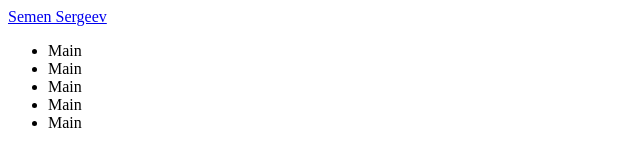
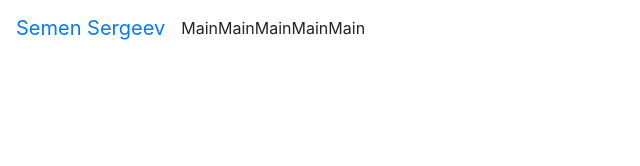
Before and after one commit to fqrmix/fqrmixphoto, a plain HTML site: page index.html in a window 1280 px wide. Shown: the whole page, without its empty margins (0-640 px from the left). Drawn offline with Linux system fonts and the light colour scheme.

Commit message:
minor fix

```diff
--- a/index.html
+++ b/index.html
@@ -5,7 +5,7 @@
     <title>Semen Sergeev</title>
 
     <link href="style.css" rel="stylesheet" type="text/css">
-    <link href="css/bootstrap.css">
+    <link href="css/bootstrap.css" rel="stylesheet" type="text/css">
 </head>
 <body>
 
```
